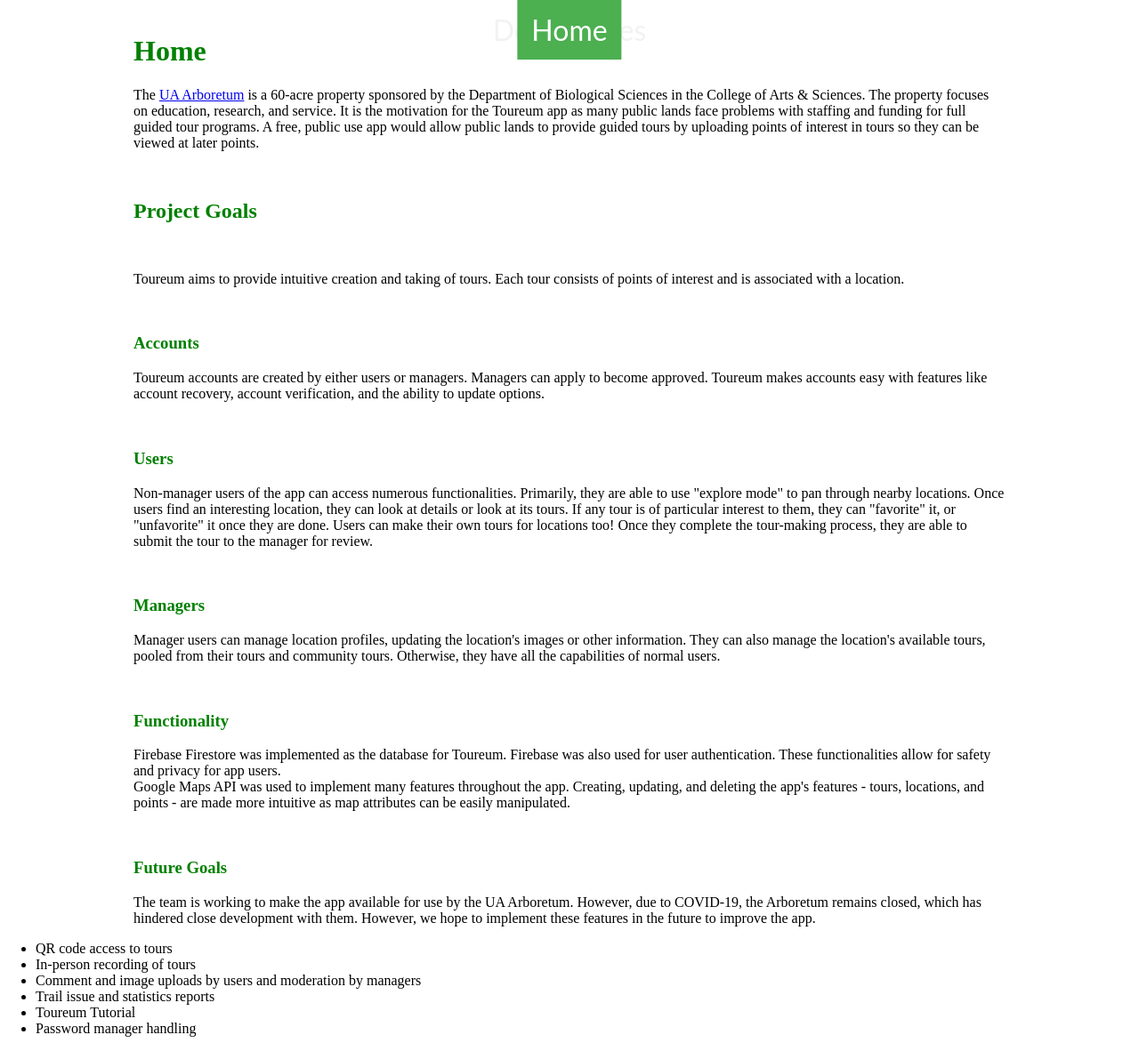
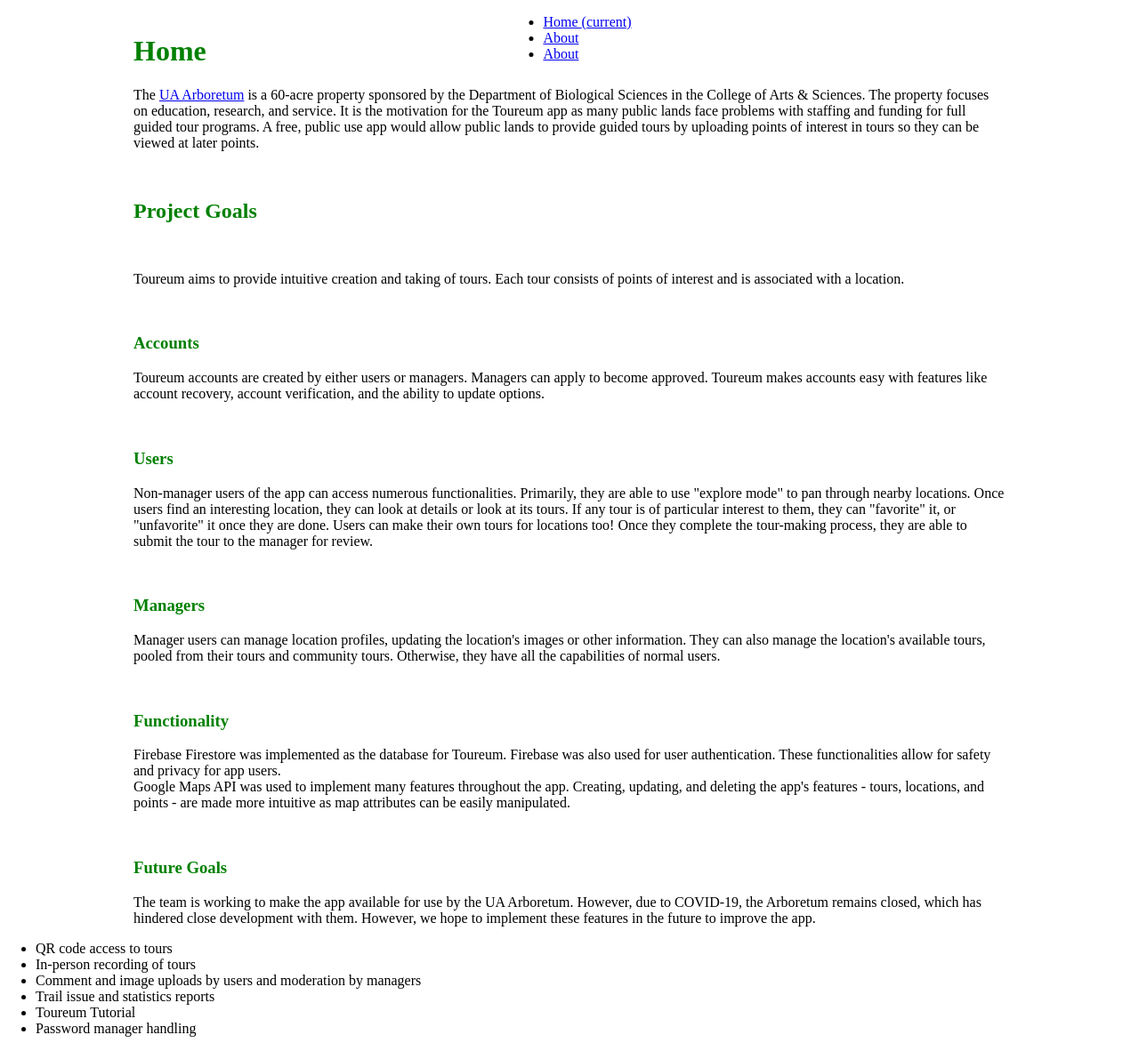
Before and after one commit to lmbrager/CS495Arboretum.github.io, a Jekyll site: the page built from index.html, in a window 1280 px wide. Shown: the whole page at 89% size. Built offline with Jekyll 4.4.1, drawn with Linux system fonts in a browser that asks for light colours.

Commit message:
Update nav.html

```diff
--- a/_includes/nav.html
+++ b/_includes/nav.html
@@ -10,9 +10,6 @@
   padding: 14px 16px;
   text-decoration: none;
   font-size: 32px;
-   position: absolute;
-            left: 50%;
-            transform: translatex(-50%);
 }
 a.navbar-brand {
   padding:0;
@@ -25,11 +22,41 @@ a.navbar-brand {
   background-color: #4CAF50;
   color: white;
 }
+  .navbar-nav.navbar-center {
+            position: absolute;
+            left: 50%;
+            transform: translatex(-50%);
+        }
+
 </style>
 
-<div class="topnav" style="padding:0px;font-family:'Lato',sans-serif">
-        {% for p in site.pages %}
-        	<a {% if p.url == page.url %}class="active"{% endif %} href="{{ site.baseurl }}{{ p.url }}">{{ p.title }}</a>
-        {% endfor %}
+
+  <div class="collapse navbar-collapse"
+                 id="navbarSupportedContent">
+                <ul class=" nav navbar-nav navbar-center">
+                    <li class="nav-item active">
+                        <a class="nav-link"
+                           href="#">
+                          Home
+                          <span class="sr-only">
+                            (current)
+                          </span>
+                      </a>
+                    </li>
+                    <li class="nav-item">
+                        <a class="nav-link"
+                           href="#">
+                          About
+                        </a>
+                    </li>
+                    <li class="nav-item">
+                        <a class="nav-link"
+                           href="#">
+                          About
+                        </a>
+                    </li>
+                </ul>
+            </div>
+        </div>
 </div>
 <br>
```
